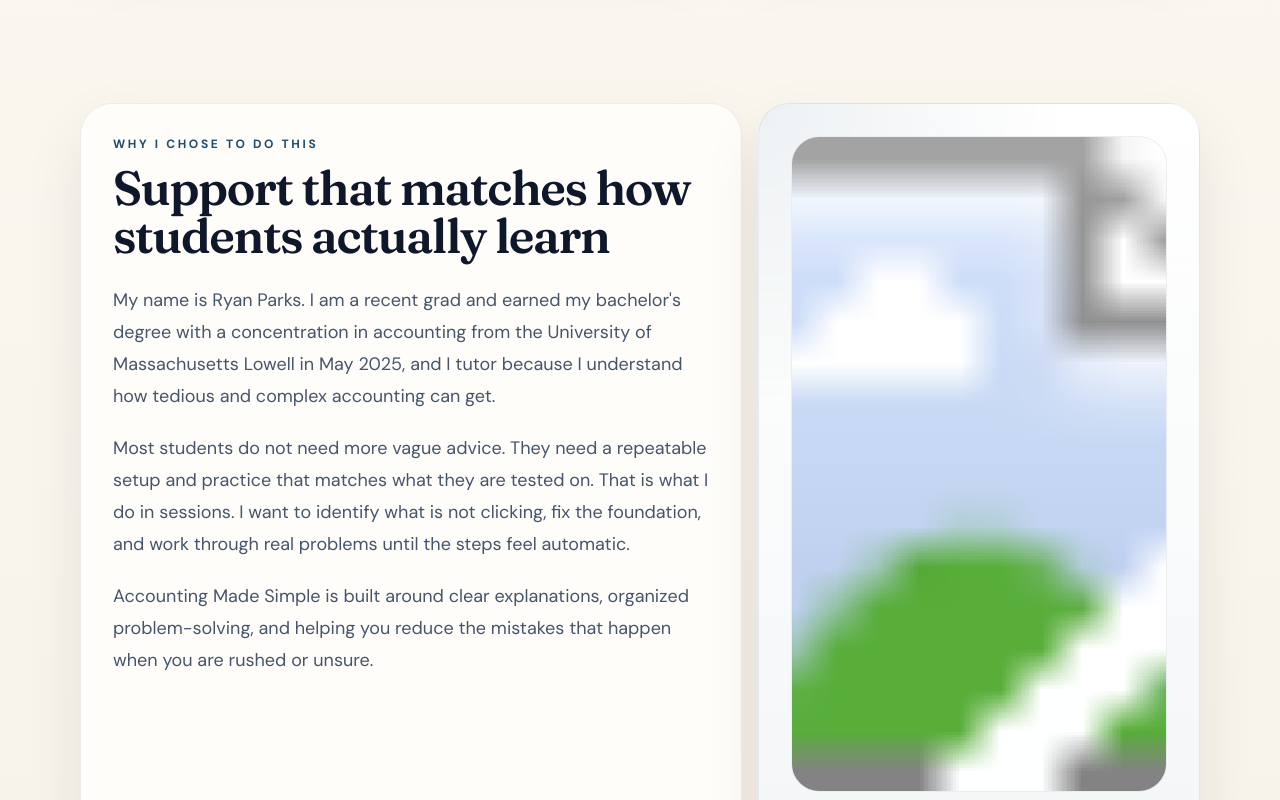
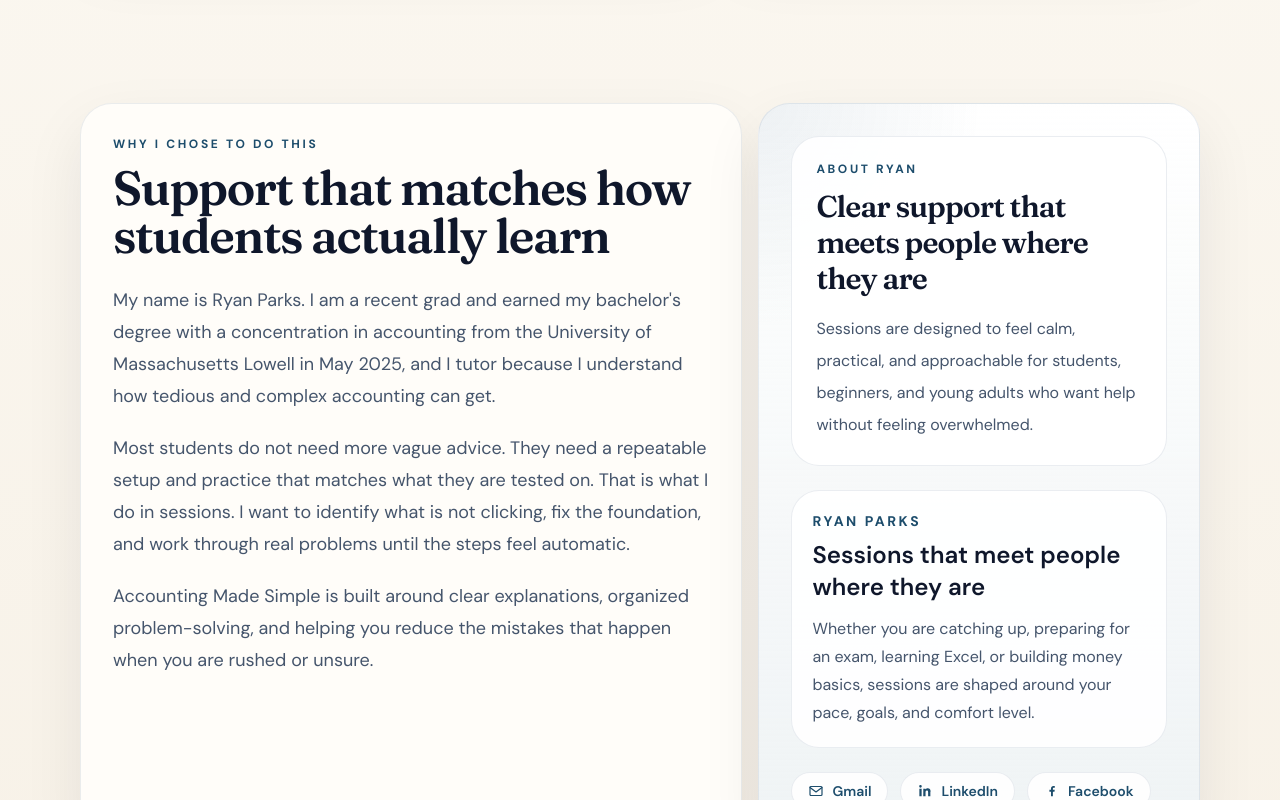
Before and after one commit to ryansoccer21-oss/accounting-made-simple, a Next.js app: page /about in a window 1280 px wide. Shown: the part 500-1300 px from the top of the page. Built offline with nearby package versions, Linux system fonts and the light colour scheme.

Commit message:
Remove about page photo and replace with support copy

```diff
--- a/app/about/page.js
+++ b/app/about/page.js
@@ -18,12 +18,15 @@
 
       <section className="site-shell section-gap grid gap-4 md:grid-cols-[minmax(0,1.2fr)_minmax(280px,0.8fr)]">
         <aside className="surface-card overflow-hidden bg-[radial-gradient(circle_at_top_left,rgba(29,77,108,0.08),transparent_26%),linear-gradient(180deg,rgba(255,255,255,0.98),rgba(223,234,241,0.5))] p-8 md:order-2">
-          <div className="overflow-hidden rounded-[28px] border border-[var(--line)] bg-white/90">
-            <img
-              alt="Ryan Parks"
-              className="block h-auto w-full"
-              src="/ryan-parks-photo.svg"
-            />
+          <div className="rounded-[28px] border border-[var(--line)] bg-white/90 p-6">
+            <p className="eyebrow">About Ryan</p>
+            <h2 className="text-3xl font-semibold text-slate-900">
+              Clear support that meets people where they are
+            </h2>
+            <p className="mt-4 leading-8 text-slate-600">
+              Sessions are designed to feel calm, practical, and approachable for students,
+              beginners, and young adults who want help without feeling overwhelmed.
+            </p>
           </div>
           <div className="mt-6 rounded-[28px] border border-[var(--line)] bg-white/90 p-5">
             <p className="text-sm font-bold uppercase tracking-[0.18em] text-[color:var(--brand)]">
```
